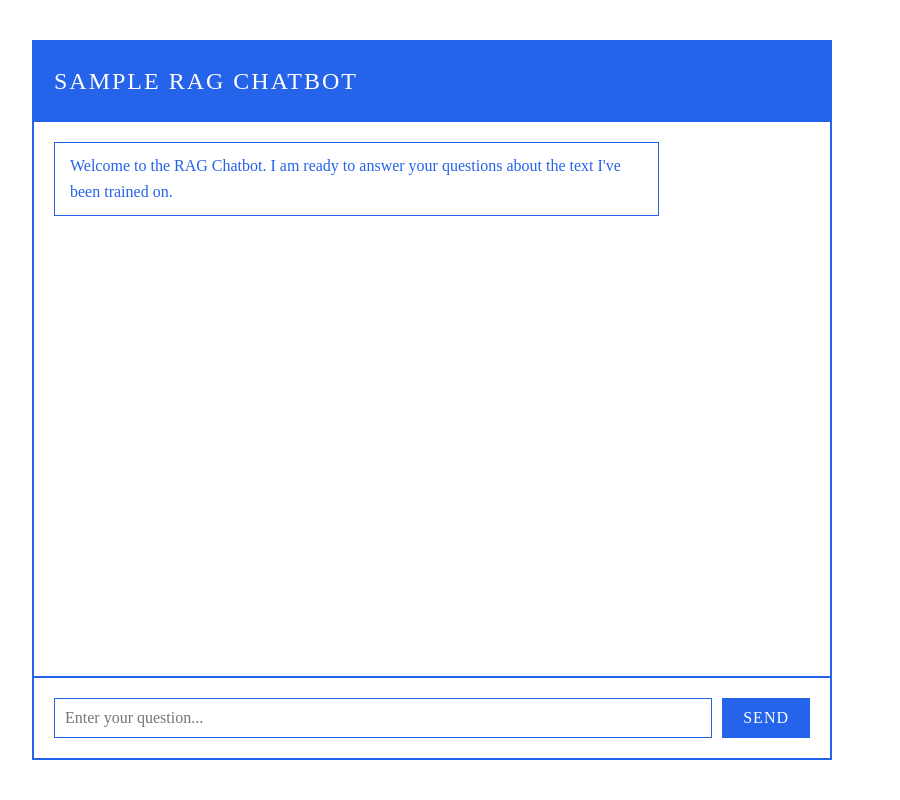
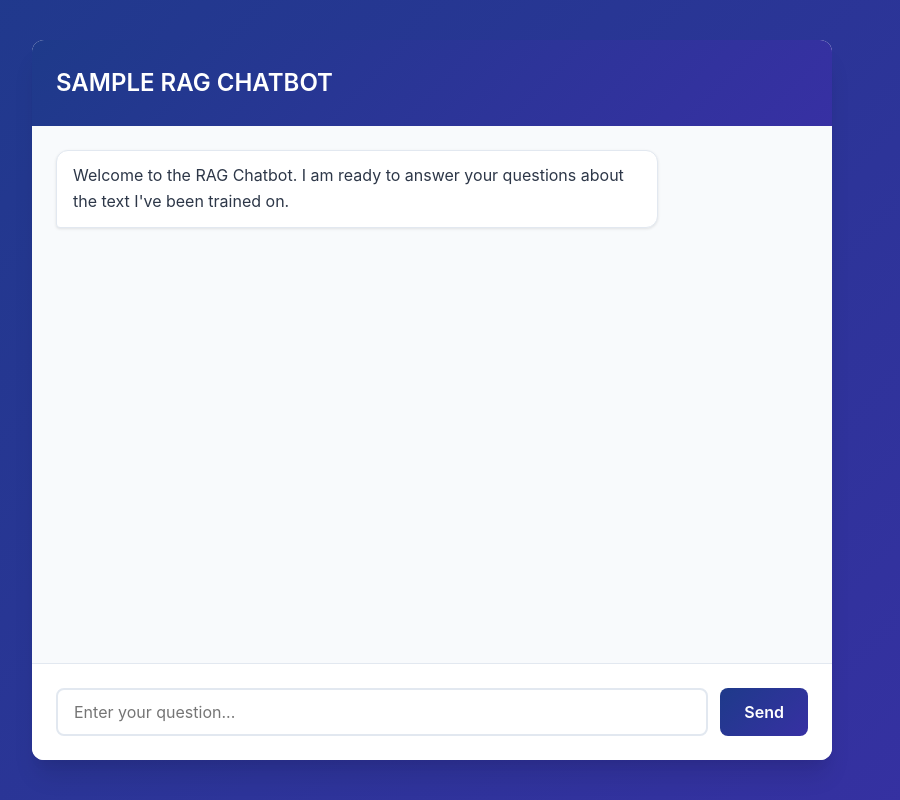
Before and after one commit to kpenny2009-rag/RAGworkshop, a Flask app: page / in a window 1280 px wide. Shown: the whole page, without its empty margins (208-1108 px from the left). Run offline with Flask 3, Linux system fonts and the light colour scheme.

Commit message:
Update style.css

```diff
--- a/static/css/style.css
+++ b/static/css/style.css
@@ -5,14 +5,14 @@
 }
 
 body {
-    font-family: "Times New Roman", Times, serif;
+    font-family: -apple-system, BlinkMacSystemFont, 'Segoe UI', Roboto, Oxygen, Ubuntu, Cantarell, sans-serif;
     line-height: 1.6;
-    background-color: white;
+    background: linear-gradient(135deg, #1e3a8a 0%, #3730a3 100%);
     height: 100vh;
     display: flex;
     justify-content: center;
     align-items: center;
-    color: #2563eb;
+    color: #1f2937;
 }
 
 .chat-container {
@@ -20,127 +20,176 @@ body {
     max-width: 800px;
     height: 90vh;
     background-color: white;
-    border: 2px solid #2563eb;
+    border-radius: 12px;
+    box-shadow: 0 20px 25px -5px rgba(0, 0, 0, 0.1), 0 10px 10px -5px rgba(0, 0, 0, 0.04);
     display: flex;
     flex-direction: column;
+    overflow: hidden;
 }
 
 .chat-header {
-    padding: 20px;
-    background-color: #2563eb;
+    padding: 24px;
+    background: linear-gradient(135deg, #1e3a8a 0%, #3730a3 100%);
     color: white;
-    border-bottom: 2px solid #2563eb;
+    display: flex;
+    align-items: center;
+    gap: 16px;
+}
+
+.logo {
+    width: 40px;
+    height: 40px;
+    background: white;
+    border-radius: 8px;
+    display: flex;
+    align-items: center;
+    justify-content: center;
+    font-weight: bold;
+    color: #1e3a8a;
+    font-size: 18px;
 }
 
 .chat-header h1 {
     font-size: 1.5rem;
-    font-weight: normal;
-    text-transform: uppercase;
-    letter-spacing: 2px;
+    font-weight: 600;
+    margin: 0;
 }
 
 .chat-messages {
     flex: 1;
-    padding: 20px;
+    padding: 24px;
     overflow-y: auto;
-    background-color: white;
+    background-color: #f8fafc;
 }
 
 .message {
-    margin-bottom: 15px;
-    padding: 10px 15px;
+    margin-bottom: 16px;
+    padding: 12px 16px;
     max-width: 80%;
     word-wrap: break-word;
-    border: 1px solid #2563eb;
+    border-radius: 12px;
+    box-shadow: 0 1px 3px 0 rgba(0, 0, 0, 0.1);
 }
 
 .message.user {
-    background-color: #2563eb;
+    background: linear-gradient(135deg, #1e3a8a 0%, #3730a3 100%);
     color: white;
     margin-left: auto;
+    border-bottom-right-radius: 4px;
 }
 
 .message.bot {
     background-color: white;
-    color: #2563eb;
+    color: #2d3748;
     margin-right: auto;
-    border: 1px solid #2563eb;
+    border: 1px solid #e2e8f0;
+    border-bottom-left-radius: 4px;
 }
 
 .message.system {
-    background-color: white;
-    color: #2563eb;
+    background-color: #edf2f7;
+    color: #4a5568;
     font-size: 0.9em;
-    border: 1px dashed #2563eb;
+    border: 1px dashed #cbd5e0;
     margin: 10px auto;
     max-width: 90%;
+    border-radius: 8px;
 }
 
 .message.error {
-    background-color: #2563eb;
+    background: linear-gradient(135deg, #fc8181 0%, #f56565 100%);
     color: white;
     margin: 10px auto;
     max-width: 90%;
+    border-radius: 8px;
 }
 
 .chat-input {
-    padding: 20px;
-    border-top: 2px solid #2563eb;
+    padding: 24px;
     background-color: white;
+    border-top: 1px solid #e2e8f0;
 }
 
 #chat-form {
     display: flex;
-    gap: 10px;
+    gap: 12px;
 }
 
 #user-input {
     flex: 1;
-    padding: 10px;
-    border: 1px solid #2563eb;
-    font-family: "Times New Roman", Times, serif;
+    padding: 12px 16px;
+    border: 2px solid #e2e8f0;
+    border-radius: 8px;
+    font-family: inherit;
     font-size: 1rem;
     background-color: white;
+    transition: border-color 0.2s ease;
+}
+
+#user-input:focus {
+    outline: none;
+    border-color: #1e3a8a;
+    box-shadow: 0 0 0 3px rgba(30, 58, 138, 0.1);
 }
 
 button {
-    padding: 10px 20px;
-    background-color: #2563eb;
+    padding: 12px 24px;
+    background: linear-gradient(135deg, #1e3a8a 0%, #3730a3 100%);
     color: white;
-    border: 1px solid #2563eb;
+    border: none;
+    border-radius: 8px;
     cursor: pointer;
-    font-family: "Times New Roman", Times, serif;
+    font-family: inherit;
     font-size: 1rem;
-    text-transform: uppercase;
-    letter-spacing: 1px;
+    font-weight: 600;
+    transition: all 0.2s ease;
 }
 
-button:hover {
-    background-color: white;
-    color: #2563eb;
+button:hover:not(:disabled) {
+    transform: translateY(-1px);
+    box-shadow: 0 10px 15px -3px rgba(0, 0, 0, 0.1);
 }
 
 button:disabled {
-    background-color: #93c5fd;
-    color: white;
+    background: #cbd5e0;
     cursor: not-allowed;
+    transform: none;
+    box-shadow: none;
 }
 
-/* Custom scrollbar for retro feel */
+/* Custom scrollbar */
 ::-webkit-scrollbar {
-    width: 10px;
+    width: 8px;
 }
 
 ::-webkit-scrollbar-track {
-    background: white;
-    border: 1px solid #2563eb;
+    background: #f1f5f9;
+    border-radius: 4px;
 }
 
 ::-webkit-scrollbar-thumb {
-    background: #2563eb;
-    border: 1px solid #2563eb;
+    background: linear-gradient(135deg, #1e3a8a 0%, #3730a3 100%);
+    border-radius: 4px;
 }
 
 ::-webkit-scrollbar-thumb:hover {
-    background: #1d4ed8;
+    background: linear-gradient(135deg, #1e40af 0%, #4338ca 100%);
 }
+
+/* Welcome message styling */
+.welcome-message {
+    text-align: center;
+    padding: 20px;
+    margin: 20px 0;
+}
+
+.welcome-message h2 {
+    color: #1e3a8a;
+    margin-bottom: 8px;
+    font-size: 1.25rem;
+}
+
+.welcome-message p {
+    color: #718096;
+    font-size: 0.95rem;
+}
```
